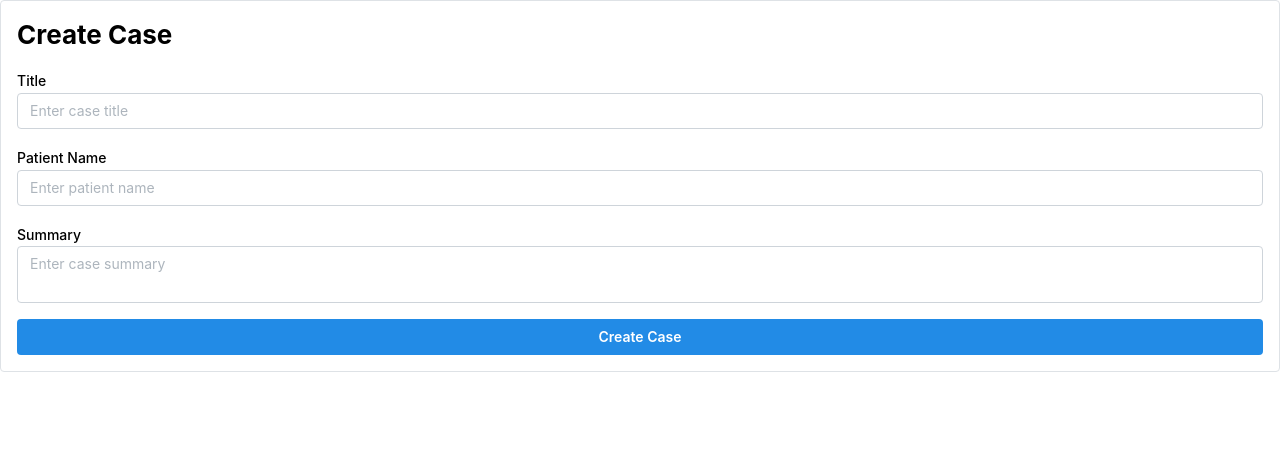
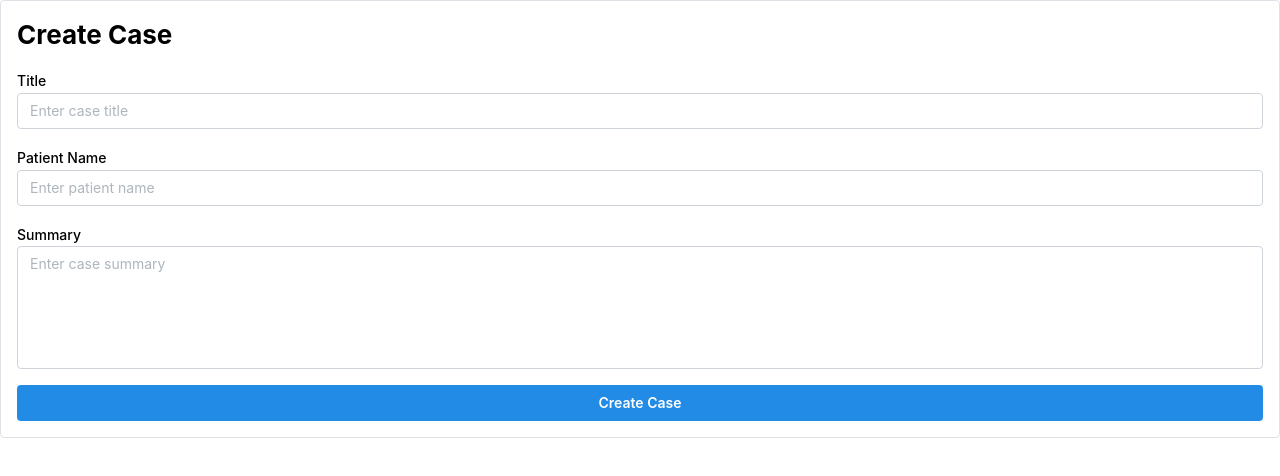
Before and after one commit to xprimarycare/case-manager, a React (Vite) app in the folder web/: page / in a window 1280 px wide. Shown: the top 476 px of the page. Built offline with nearby package versions, Linux system fonts and the light colour scheme; no server answers.

Commit message:
add another min row and have the summary input box autosize

```diff
--- a/web/src/app/case-form.tsx
+++ b/web/src/app/case-form.tsx
@@ -115,7 +115,8 @@ const CaseForm = () => {
             <Textarea
               label="Summary"
               placeholder="Enter case summary"
-              minRows={4}
+              minRows={5}
+              autosize
               {...form.getInputProps('summary')}
             />
 
```
